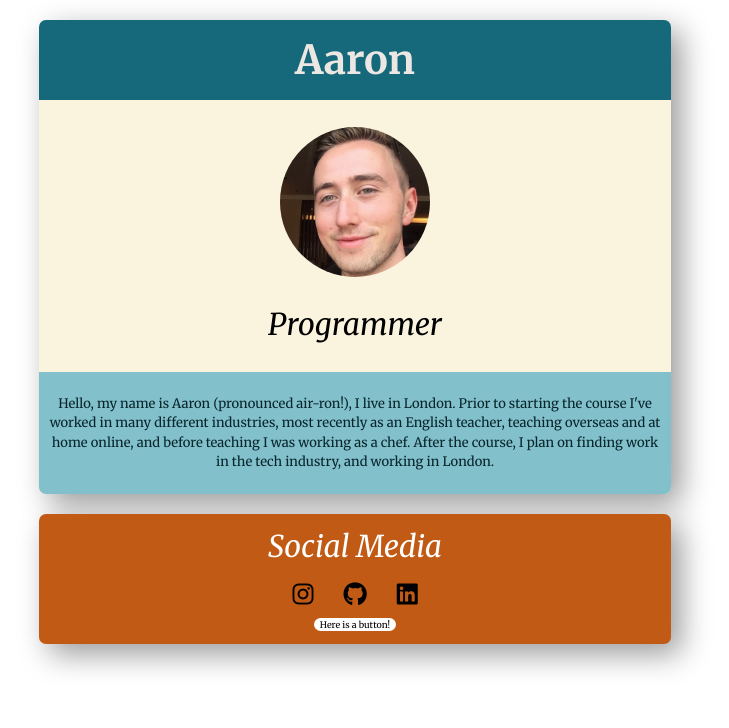
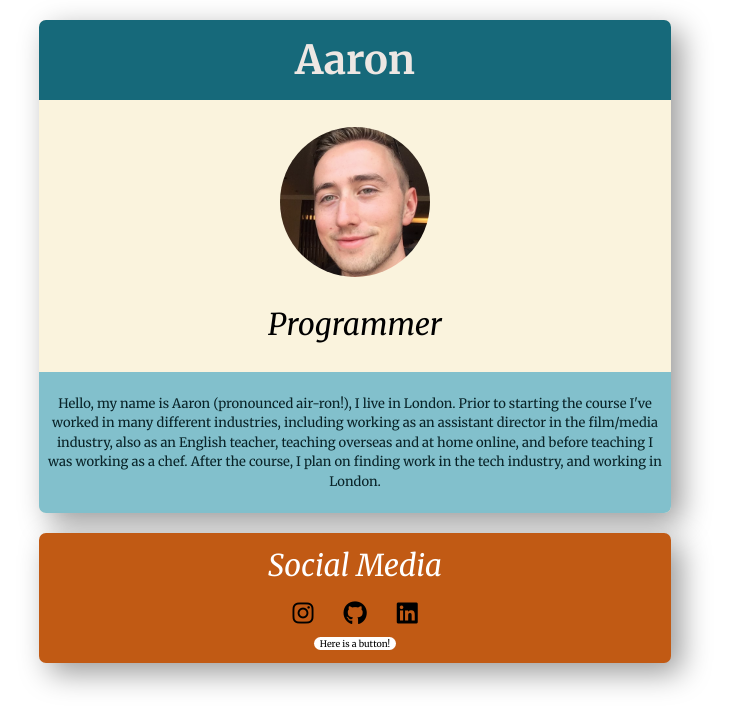
Before and after one commit to Amoores1/leWagon-profile-exercise, a plain HTML site: page index.html in a window 1280 px wide. Shown: the whole page, without its empty margins (285-1014 px from the left). Drawn offline with Linux system fonts and the light colour scheme.

Commit message:
finished now I hope.

```diff
--- a/index.html
+++ b/index.html
@@ -16,7 +16,7 @@
         <img src="images/profile.png" alt="Aaron" class="animated-circle-img">
         <h2>Programmer</h2>
         <div class="p-style">
-          <p>Hello, my name is Aaron (pronounced air-ron!), I live in London. Prior to starting the course I've worked in many different industries, most recently as an English teacher, teaching overseas and at home online, and before teaching I was working as a chef. After the course, I plan on finding work in the tech industry, and working in London.</p>
+          <p>Hello, my name is Aaron (pronounced air-ron!), I live in London. Prior to starting the course I've worked in many different industries, including working as an assistant director in the film/media industry, also as an English teacher, teaching overseas and at home online, and before teaching I was working as a chef. After the course, I plan on finding work in the tech industry, and working in London.</p>
         </div>
       </div>
       <div id="footer" class="card">
@@ -39,7 +39,9 @@
           </div>
         </div>
         <div id="button-container">
-          <button> Here is a button! </button>
+          <form method="get" action="https://www.lewagon.com" target="_blank">
+          <button type="submit">  Here is a button!  </button>
+          </form>
         </div>
       </div>
     </div>
--- a/style.css
+++ b/style.css
@@ -44,7 +44,7 @@ h2 {
 
 p {
   text-align: center;
-  color: #08252a;
+  color: #092328;
   padding: 9px;
   font-size: 13px;
 }
```
